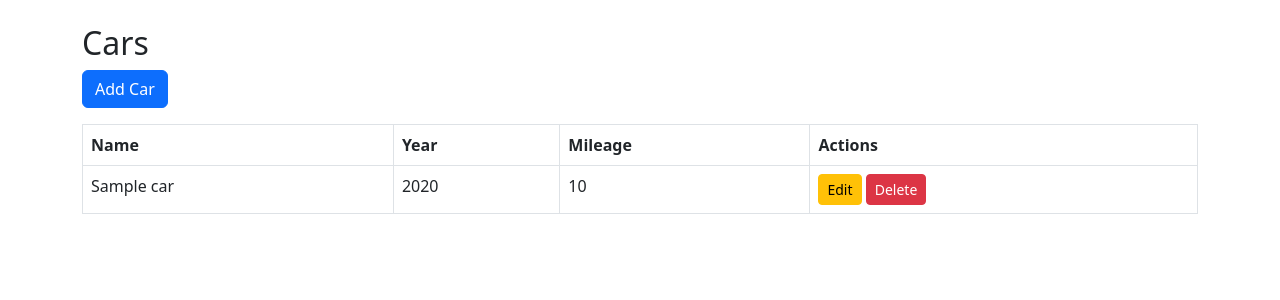
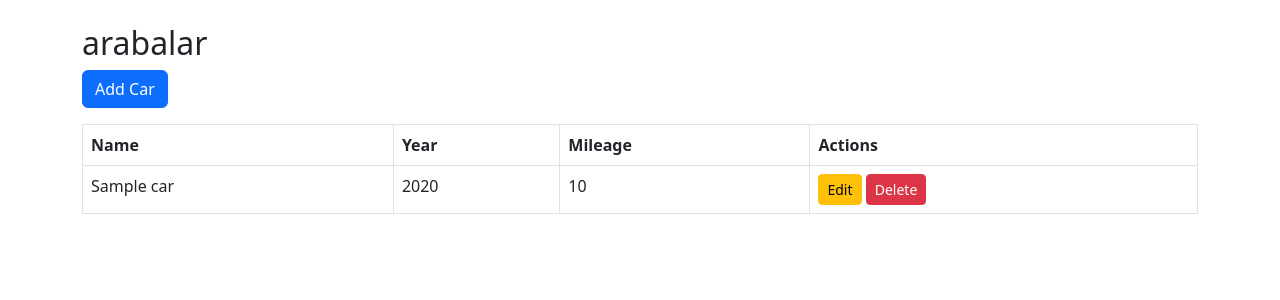
Before and after one commit to smertdincel/githubworkflow, a Flask app: page / in a window 1280 px wide. Shown: the part 56-356 px from the top of the page. Run offline with Flask 3, Linux system fonts and the light colour scheme; tables that the repository leaves empty hold one stand-in row (values such as "Sample post").

Commit message:
ui: küçük metin değişimi

```diff
--- a/templates/index.html
+++ b/templates/index.html
@@ -1,6 +1,6 @@
 {% extends "base.html" %}
 {% block content %}
-<h2>Cars</h2>
+<h2>arabalar</h2>
 <a href="{{ url_for('add_car') }}" class="btn btn-primary mb-3">Add Car</a>
 <table class="table table-bordered">
   <thead>
```
